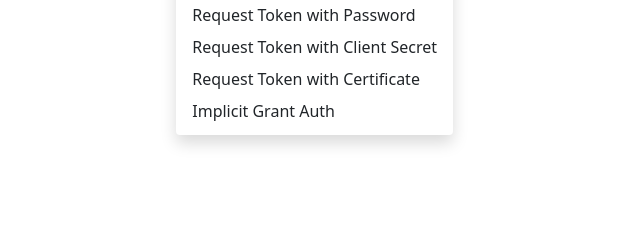
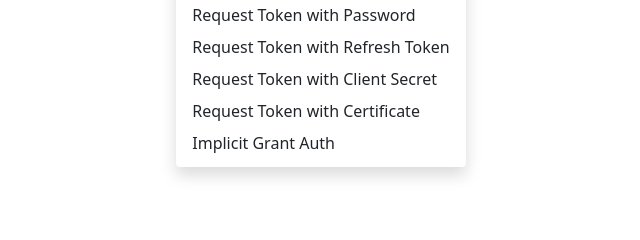
Before and after one commit to NetPenguins/Fetch, a Flask app: page / in a window 1280 px wide, after a click on "Token Actions". Shown: the part 124-364 px from the top of the page, without its empty margins (415-1055 px from the left). Run offline with Flask 3, Linux system fonts and the light colour scheme; data that the repository does not hold is empty.

Commit message:
Request an Access Token from Refresh Token

```diff
--- a/routes.py
+++ b/routes.py
@@ -720,18 +720,52 @@ def get_tokens_table():
 
 @app.route('/generate_from_refresh', methods=['POST'])
 def generate_from_refresh():
-    refresh_token_id = request.form['refresh_token_id']
-    client_id = request.form['client_id']  # Add this line
-    conn = get_db_connection()
-    refresh_token = conn.execute('SELECT token, tenant_id FROM tokens WHERE id = ? AND token_type = "refresh_token"',
-                                 (refresh_token_id,)).fetchone()
-    conn.close()
+    refresh_token = request.form['refresh_token']
+    client_id = request.form['client_id']
+    tenant_id = request.form.get('tenant_id', 'common')  # Use 'common' as default if not provided
+    scope = request.form.get('scope', 'https://graph.microsoft.com/.default')  # Allow custom scope
 
-    if not refresh_token:
-        return jsonify({"success": False, "error": "Refresh token not found"}), 404
+    # Token endpoint URL
+    token_url = f"https://login.microsoftonline.com/{tenant_id}/oauth2/v2.0/token"
 
-    result = generate_new_tokens(client_id, refresh_token['token'], refresh_token['tenant_id'])
-    return jsonify(result)
+    # Prepare the token request
+    token_data = {
+        'grant_type': 'refresh_token',
+        'client_id': client_id,
+        'refresh_token': refresh_token,
+        'scope': scope
+    }
+
+    try:
+        response = requests.post(token_url, data=token_data)
+        response.raise_for_status()
+        token_response = response.json()
+
+        # Extract tokens
+        new_access_token = token_response.get('access_token')
+        new_refresh_token = token_response.get('refresh_token')
+
+        # Store the new tokens in the database
+        conn = get_db_connection()
+        if new_access_token:
+            insert_token(new_access_token, 'access_token', tenant_id, None, 'Refresh Token Exchange')
+        if new_refresh_token:
+            insert_token(new_refresh_token, 'refresh_token', tenant_id, None, 'Refresh Token Exchange')
+        conn.close()
+
+        return jsonify({
+            "success": True,
+            "message": "Tokens generated successfully",
+            "access_token": new_access_token,
+            "refresh_token": new_refresh_token
+        })
+    except requests.exceptions.RequestException as e:
+        return jsonify({
+            "success": False,
+            "error": f"Failed to generate tokens: {str(e)}"
+        }), 400
+
+
 
 
 @app.route('/poll_for_token', methods=['POST'])
--- a/static/js/script.js
+++ b/static/js/script.js
@@ -688,6 +688,55 @@ document.addEventListener('DOMContentLoaded', function() {
     });
 }
 
+function handleRefreshToken(e) {
+    e.preventDefault();
+    const form = e.target;
+    const formData = new FormData(form);
+
+    fetch('/generate_from_refresh', {
+        method: 'POST',
+        body: formData
+    })
+    .then(response => response.json())
+    .then(data => {
+        const resultDiv = document.getElementById('refreshTokenResult');
+        if (data.success) {
+            resultDiv.innerHTML = `
+                <div class="alert alert-success">
+                    <h5>Tokens generated successfully!</h5>
+                    <p>Access Token: ${data.access_token.substring(0, 10)}...</p>
+                    ${data.refresh_token ? `<p>Refresh Token: ${data.refresh_token.substring(0, 10)}...</p>` : ''}
+                </div>
+            `;
+            // Optionally, store the new tokens
+            if (data.access_token) {
+                storeToken(data.access_token, 'access_token', formData.get('tenant_id'), null, 'Refresh Token Exchange');
+            }
+            if (data.refresh_token) {
+                storeToken(data.refresh_token, 'refresh_token', formData.get('tenant_id'), null, 'Refresh Token Exchange');
+            }
+            refreshTokenTable();
+        } else {
+            resultDiv.innerHTML = `
+                <div class="alert alert-danger">
+                    <h5>Error</h5>
+                    <p>${data.error}</p>
+                </div>
+            `;
+        }
+    })
+    .catch(error => {
+        console.error('Error:', error);
+        document.getElementById('refreshTokenResult').innerHTML = `
+            <div class="alert alert-danger">
+                <h5>Error</h5>
+                <p>An unexpected error occurred. Please try again.</p>
+            </div>
+        `;
+    });
+}
+
+
 function copyClientToken() {
     const tokenText = document.querySelector('#tokenResult pre')?.textContent;
     if (tokenText) {
@@ -818,3 +867,4 @@ function handleFetchError(error, customMessage) {
 
 // Call this function after the DOM is loaded
 document.addEventListener('DOMContentLoaded', initializeTokenTableEvents);
+document.getElementById('refreshTokenForm').addEventListener('submit', handleRefreshToken);
--- a/templates/base.html
+++ b/templates/base.html
@@ -30,7 +30,6 @@
                 <li class="nav-item">
                     <a class="nav-link {% if request.endpoint == 'object_analyzer' %}active{% endif %}" href="{{ url_for('object_analyzer') }}">Object Analyzer</a>
                 </li>
-
                 <li class="nav-item">
                     <a class="nav-link {% if request.endpoint == 'guides' %}active{% endif %}" href="{{ url_for('guides') }}">Guides</a>
                 </li>
@@ -42,6 +41,7 @@
                         <li><a class="dropdown-item" href="#" data-bs-toggle="modal" data-bs-target="#insertTokenModal">Insert Token</a></li>
                         <li><a class="dropdown-item" href="#" data-bs-toggle="modal" data-bs-target="#deviceCodeAuthModal">Device Code Auth</a></li>
                         <li><a class="dropdown-item" href="#" data-bs-toggle="modal" data-bs-target="#passwordAuthModal">Request Token with Password</a></li>
+                        <li><a class="dropdown-item" href="#" data-bs-toggle="modal" data-bs-target="#refreshTokenModal">Request Token with Refresh Token</a></li>
                         <li><a class="dropdown-item" href="#" data-bs-toggle="modal" data-bs-target="#clientSecretAuthModal">Request Token with Client Secret</a></li>
                         <li><a class="dropdown-item" href="#" data-bs-toggle="modal" data-bs-target="#certificateAuthModal">Request Token with Certificate</a></li>
                         <li><a class="dropdown-item" href="#" data-bs-toggle="modal" data-bs-target="#implicitGrantAuthModal">Implicit Grant Auth</a></li>
@@ -272,6 +272,41 @@
     </div>
 </div>
 
+<div class="modal fade" id="refreshTokenModal" tabindex="-1" aria-labelledby="refreshTokenModalLabel" aria-hidden="true">
+    <div class="modal-dialog">
+        <div class="modal-content">
+            <div class="modal-header">
+                <h5 class="modal-title" id="refreshTokenModalLabel">Generate Tokens from Refresh Token</h5>
+                <button type="button" class="btn-close" data-bs-dismiss="modal" aria-label="Close"></button>
+            </div>
+            <div class="modal-body">
+                <form id="refreshTokenForm">
+                    <div class="mb-3">
+                        <label for="refreshToken" class="form-label">Refresh Token</label>
+                        <input type="text" class="form-control" id="refreshToken" name="refresh_token" required>
+                    </div>
+                    <div class="mb-3">
+                        <label for="clientId" class="form-label">Client ID</label>
+                        <input type="text" class="form-control" id="clientId" name="client_id" required>
+                    </div>
+                    <div class="mb-3">
+                        <label for="tenantId" class="form-label">Tenant ID (optional)</label>
+                        <input type="text" class="form-control" id="tenantId" name="tenant_id">
+                    </div>
+                    <div class="mb-3">
+                        <label for="scope" class="form-label">Scope (optional)</label>
+                        <input type="text" class="form-control" id="scope" name="scope" placeholder="https://graph.microsoft.com/.default">
+                        <small class="form-text text-muted">Leave blank for default scope. Separate multiple scopes with spaces.</small>
+                    </div>
+                    <button type="submit" class="btn btn-primary">Generate Tokens</button>
+                </form>
+                <div id="refreshTokenResult" class="mt-3"></div>
+            </div>
+        </div>
+    </div>
+</div>
+
+
 <!-- Implicit Grant Auth Modal -->
 <div class="modal fade" id="implicitGrantAuthModal" tabindex="-1" aria-labelledby="implicitGrantAuthModalLabel" aria-hidden="true">
     <div class="modal-dialog">
```
